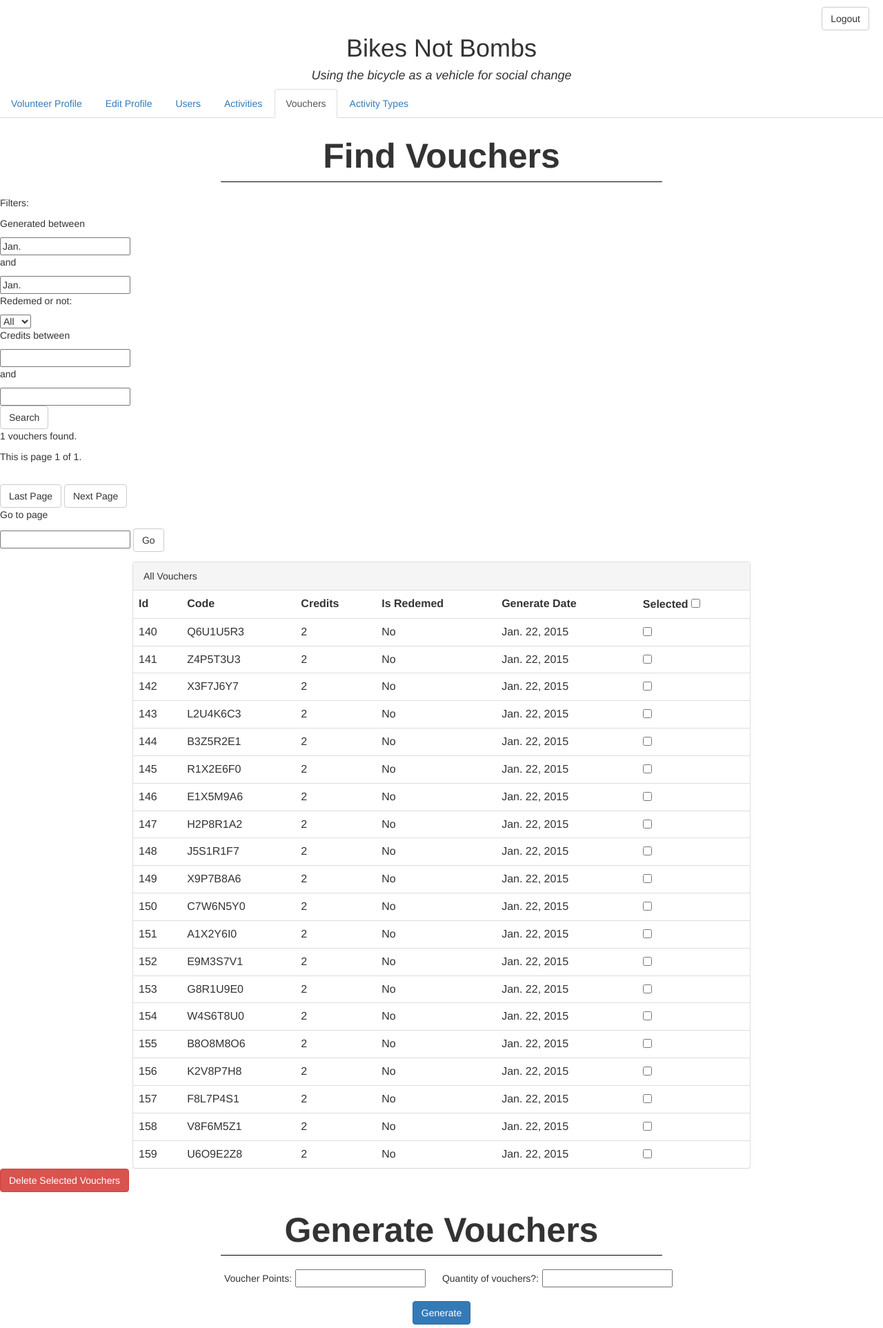
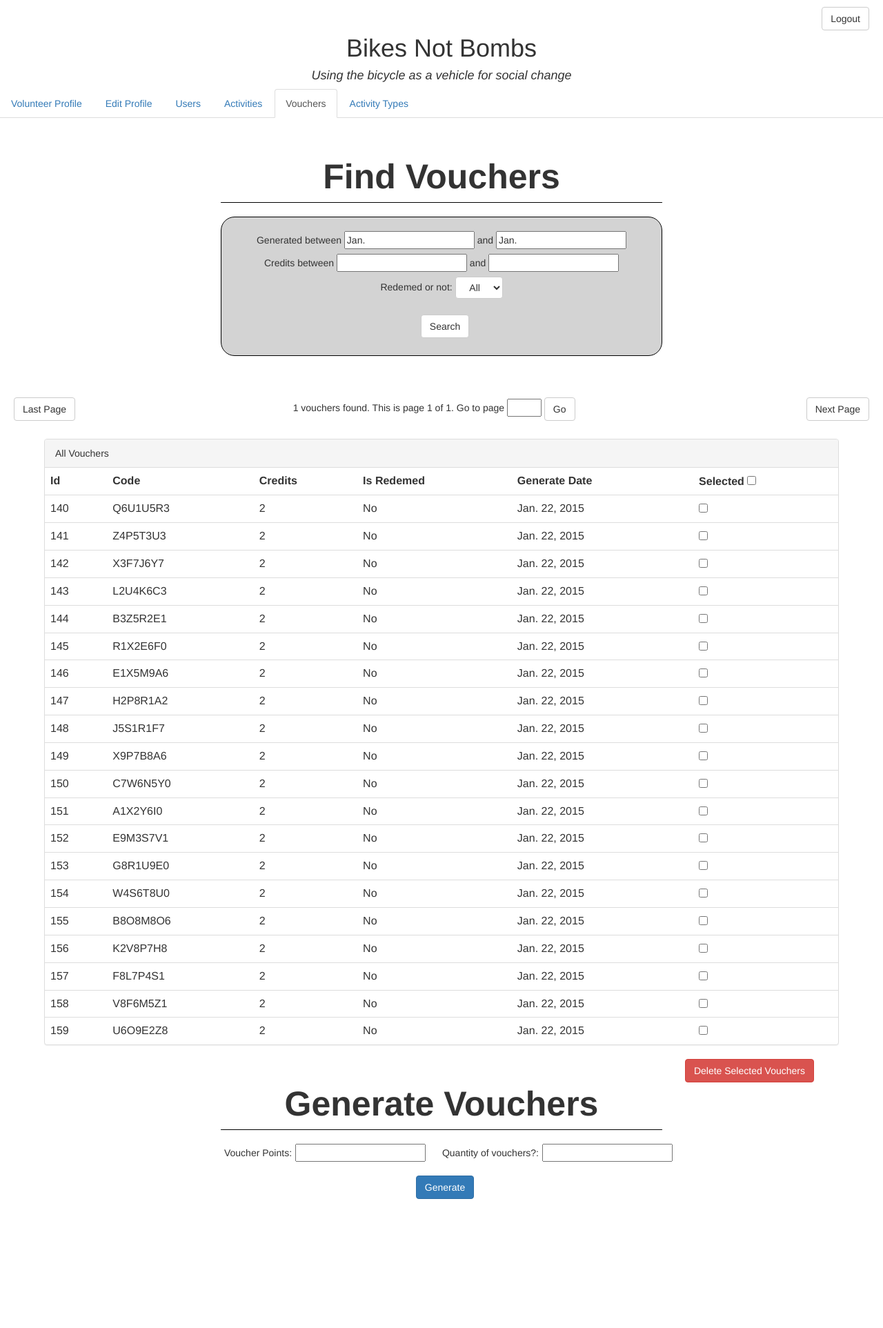
Before and after one commit to Little-Black/bnb, a Django app: template bnbvolunteer/volunteers/templates/volunteers/codeGenerator.html in a window 1280 px wide. Shown: the whole page at 69% size. After the commit the page ends 1738 px from the top, so only its background shows below. Run offline with Django 3.2, Linux system fonts and the light colour scheme; data comes from the database, SQL or seed files in the repository; tables that the repository leaves empty hold one stand-in row (values such as "Sample post"); the template is opened without the code that fills it: values that come from a table or form of the project are taken from there, most other values are stand-ins (such as "Sample title", 1, 10 or a date in 2020); some libraries are stand-ins or nearby versions.

Commit message:
added html/css to codeGenerator

```diff
--- a/bnbvolunteer/volunteers/static/volunteers/css/codeGenerator.css
+++ b/bnbvolunteer/volunteers/static/volunteers/css/codeGenerator.css
@@ -2,8 +2,8 @@
 	display: inline;
 	margin: 20px 5px 0 20px;
 }
-.create-more-btn, .submit-btn{
-	margin: 20px 10px 5px; 20px;
+.create-more-btn, .generate-btn, .search-btn{
+	margin: 20px 10px 5px 20px;
 }
 .nav{
 	margin-bottom: 20px;
@@ -14,17 +14,68 @@
 	border-bottom: 1px solid black;
 	text-align: center;
 	width: 50%;
-	margin: 20px auto 20px auto;
+	margin: 50px auto 20px auto;
 }
 .generator{
 	margin: auto;
 	text-align: center;
 }
 .delete-btn{
-	/*background-color: red;
-	color: white;*/
+	margin: 20px 100px 20px 20px;
+	float: right;
 }
 .vouchers-panel{
-	width: 70%;
+	width: 90%;
+	margin: 120px auto auto auto;
+}
+.credits-label, .redeemed, .generated-btn, .generated-btn1, .and,.generated-btn2 ,.credits-btn1, .credits-btn2{
+	display: inline-block;
+}
+.submit-btn{
 	margin: auto;
+	display: block;
 }
+.filters{
+	background-color: lightgray;
+	border: 1px solid black;
+	border-radius: 20px;
+	text-align: center;
+	margin:  auto auto 60px auto;
+	display: block;
+	padding: 20px;
+	width: 50%;
+}
+.dropdown{
+	position: relative;
+	margin-bottom: 60px;
+	overflow: visible;
+}
+.next-page{
+	float: right;
+}
+.last-page{
+	float: left;
+}
+.next-page, .last-page{
+	margin: 0 20px 0 20px;
+}
+.gotopage{
+	text-align: center;
+	display: inline-block;
+}
+.goto-label{
+	display: inline;
+}
+.toPage{
+	width: 50px;
+}
+.wrap {
+    float: left;
+    position: relative;
+    left: 50%;
+}
+.content {
+    float: left;
+    position: relative;
+    left: calc(-50% - 140px);
+}
--- a/bnbvolunteer/volunteers/templates/volunteers/codeGenerator.html
+++ b/bnbvolunteer/volunteers/templates/volunteers/codeGenerator.html
@@ -1,4 +1,4 @@
-{% extends "volunteers/staff_templates/base_staff_generateVoucher.html" %}
+ {% extends "volunteers/staff_templates/base_staff_generateVoucher.html" %}
 {% load staticfiles %}
 
 {% block specificCss %}
@@ -10,35 +10,49 @@
 <div class="find-title">Find Vouchers</div>
 
 <form method="post" action="">{% csrf_token %}
-  <p class="add-label">Filters: </p>
-  <p class="credits-label">Generated between </p>
-        <input name="dateDown" class="DateInput" id="date2" type="text" format="y-m-d" value={{dateDown}}>
-  <p class="credits-label">and </p>
-  <input name="dateUp" class="DateInput" id="date1" type="text" format="y-m-d" value={{dateUp}}>
-  <br>
-  <p class="credits-label">Redemed or not: </p>
-  <select name="isRedemed">
-    <option {% if isRedemed == "All" %}selected{% endif %}value="All">All</option>
-    <option {% if isRedemed == "Yes" %}selected{% endif %} value="Yes">Yes</option>
-    <option {% if isRedemed == "No" %}selected{% endif %} value="No">No</option>
-  </select>
-  <br>
+
+<div class="filters">
+  <div class="filter1">
+    <p class="generated-btn">Generated between </p>
+      <input name="dateDown" class="generated-btn1 DateInput" id="date2" type="text" format="y-m-d" value={{dateDown}}>
+    <p class="and">and </p>
+      <input name="dateUp" class="generated-btn2 DateInput" id="date1" type="text" format="y-m-d" value={{dateUp}}>
+  </div>
+
+   <div class="filter2">
   <p class="credits-label">Credits between</p>
-  <input name="creditsDown" class="DateInput" type="number" value={{creditsDown}}>
-  <p class="credits-label">and </p>
-  <input name="creditsUp" class="DateInput" type="number" value={{creditsUp}}>
-  <br>
-  <input type="submit"  formaction="?page=0" Value="Search" class="btn btn-default">
+    <input name="creditsDown" class="credits-btn1 DateInput" type="number" value={{creditsDown}}>
+    <p class="and">and </p>
+    <input name="creditsUp" class="credits-btn2 DateInput" type="number" value={{creditsUp}}>
+  </div>
 
-  <p class="credits-label">{{ num }} vouchers found. </p>
-  <p class="credits-label">This is page {{ pageNum }} of {{ allPage }}. </p>
-  <br>
-  <input type="submit"  formaction="?page={{ lastPage }}" Value="Last Page" class="btn btn-default">
-  <input type="submit"  formaction="?page={{ nextPage }}" Value="Next Page" class="btn btn-default">
-  <br>
-  <p class="credits-label">Go to page </p>
-  <input name="toPage" type="text" >
-  <input type="submit"  formaction="?page=?" Value="Go" class="btn btn-default">
+  <div class="filter3">
+    <p class="redeemed">Redemed or not: </p>
+    <select class="btn btn-default dropdown-toggle" name="isRedemed">
+      <option {% if isRedemed == "All" %}selected{% endif %}value="All">All</option>
+      <option {% if isRedemed == "Yes" %}selected{% endif %} value="Yes">Yes</option>
+      <option {% if isRedemed == "No" %}selected{% endif %} value="No">No</option>
+    </select>
+  </div>
+
+  <input type="submit"  formaction="?page=0" Value="Search" class="search-btn btn btn-default">
+
+</div>
+
+<div class="page-btns">
+  <input type="submit" formaction="?page={{ lastPage }}" Value="Last Page" class="last-page btn btn-default">
+
+  <input type="submit" formaction="?page={{ nextPage }}" Value="Next Page" class="next-page btn btn-default">
+</div>
+
+  <div class="gotopage wrap">
+    <div class="content">
+      <p class="goto-label">{{ num }} vouchers found. This is page {{ pageNum }} of {{ allPage }}. Go to page </p>
+      <input name="toPage" class="toPage" type="text" >
+    <input type="submit"  formaction="?page=?" Value="Go" class="goto-btn btn btn-default">
+      </div>
+  </div>
+
 </form>
 
 <form action="" method="post">{% csrf_token %}
@@ -80,7 +94,7 @@
     <p class="how-many">Quantity of vouchers?:</p><input type="text" name="myInputs1">
 </div>
 <!-- <input type="button" class="btn btn-default create-more-btn" value="Create another type of voucher" onClick="addInput('dynamicInput');"> -->
-<input class="btn btn-primary submit-btn" type="submit" value="Generate" />
+<input class="btn btn-primary generate-btn" type="submit" value="Generate" />
 </form>
 {% endblock tabcontent %}
 
```
Also changed, not shown: 6 other files.
